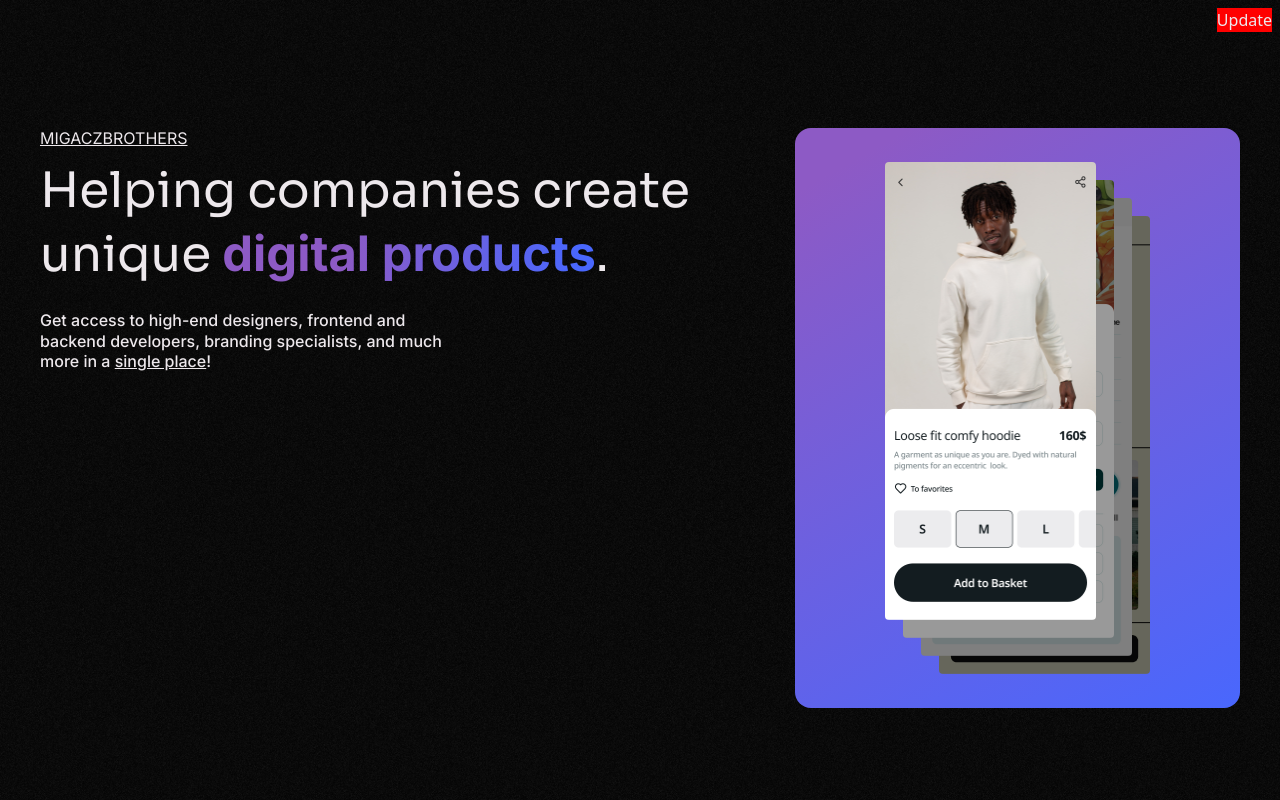
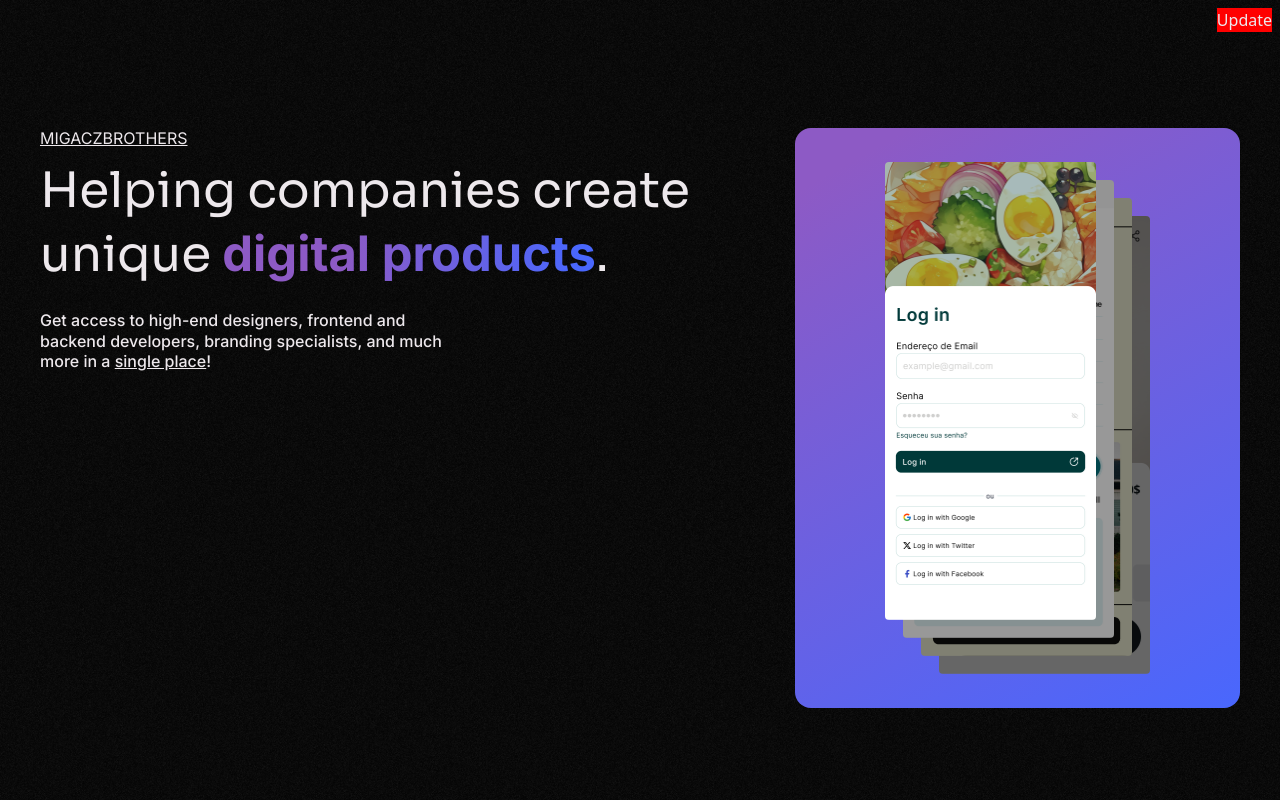
Before and after one commit to Migacz-Brothers/migacz-brothers, a Next.js app: page / in a window 1280 px wide. Shown: the top 800 px of the page. Built offline with nearby package versions, Linux system fonts and the light colour scheme.

Commit message:
add interval to hero ilustration

```diff
--- a/components/Hero/Illustrations.tsx
+++ b/components/Hero/Illustrations.tsx
@@ -8,8 +8,8 @@ import hero1 from "@/public/hero/1.png";
 import hero2 from "@/public/hero/2.png";
 import hero3 from "@/public/hero/3.png";
 import hero4 from "@/public/hero/4.png";
-import { AnimatePresence, motion, useAnimate } from "framer-motion";
-import { useEffect, useMemo, useState } from "react";
+import { AnimatePresence, motion } from "framer-motion";
+import { useEffect, useState } from "react";
 
 const imagesList = [hero1, hero2, hero3, hero4];
 
@@ -20,6 +20,14 @@ export default function Illustrations() {
   const nextIllustration = () => {
     setCurrent((curr) => (curr - 1) % 8);
   };
+
+  useEffect(() => {
+    const intervalId = setInterval(() => {
+      nextIllustration();
+    }, 4000);
+
+    return () => clearInterval(intervalId); //This is important
+  }, []);
 
   return (
     <aside className='w-[445px] h-[580px] hero-background rounded-2xl grid place-items-center overflow-hidden'>
@@ -49,7 +57,10 @@ export default function Illustrations() {
                   filter: `brightness(${darkness}%)`,
                   zIndex: 1,
                 }}
-                transition={{ delay: position === 0 ? 0.2 : 0 }}
+                transition={{
+                  delay: position === 0 ? 0.2 : 0,
+                  type: "linear",
+                }}
                 animate={{
                   x: dislocation,
                   y: dislocation,
@@ -62,6 +73,9 @@ export default function Illustrations() {
                   opacity: 0,
                   x: -300,
                   zIndex: 20,
+                  transition: {
+                    ease: "circOut",
+                  },
                 }}
                 key={`hero_${key}`}
               >
@@ -70,6 +84,7 @@ export default function Illustrations() {
                   height={458}
                   src={image}
                   alt='ASDOSDGFSD'
+                  quality={100}
                   // onClick={() => {
                   // }}
                 />
```
